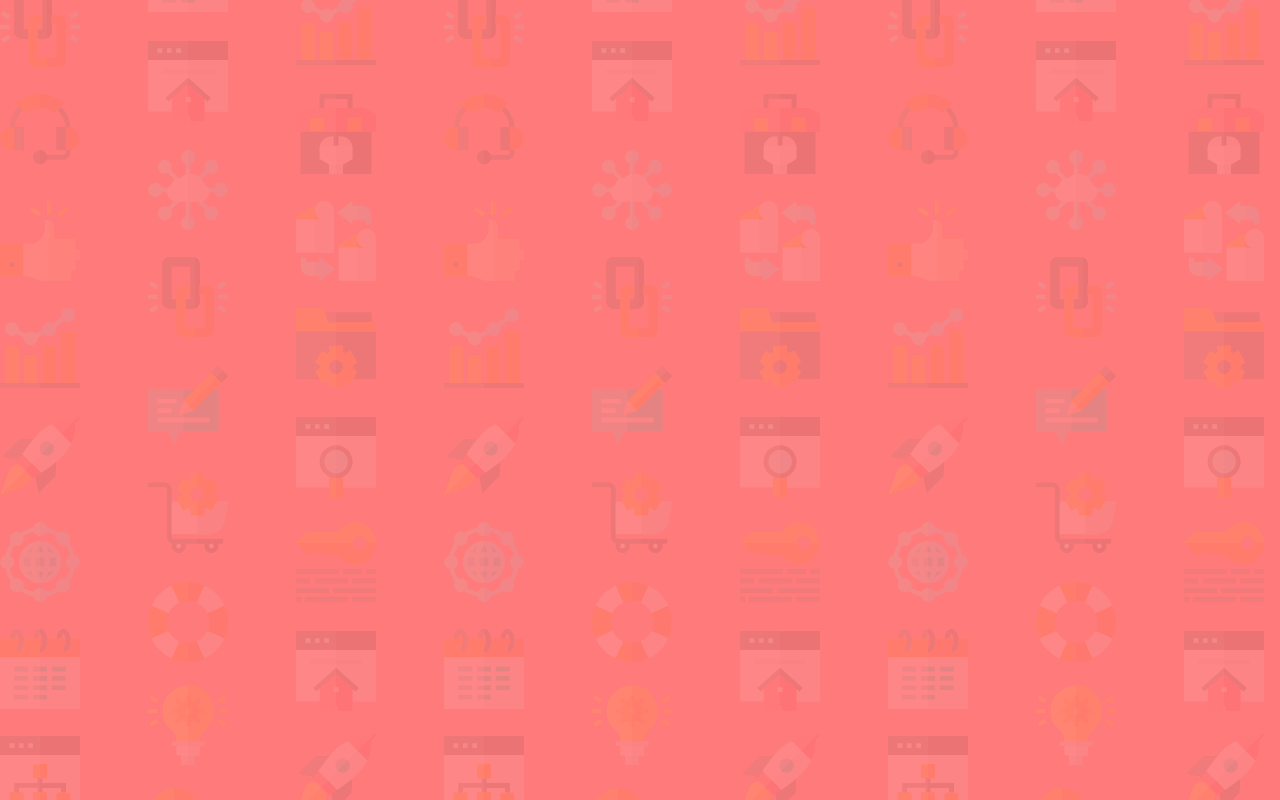
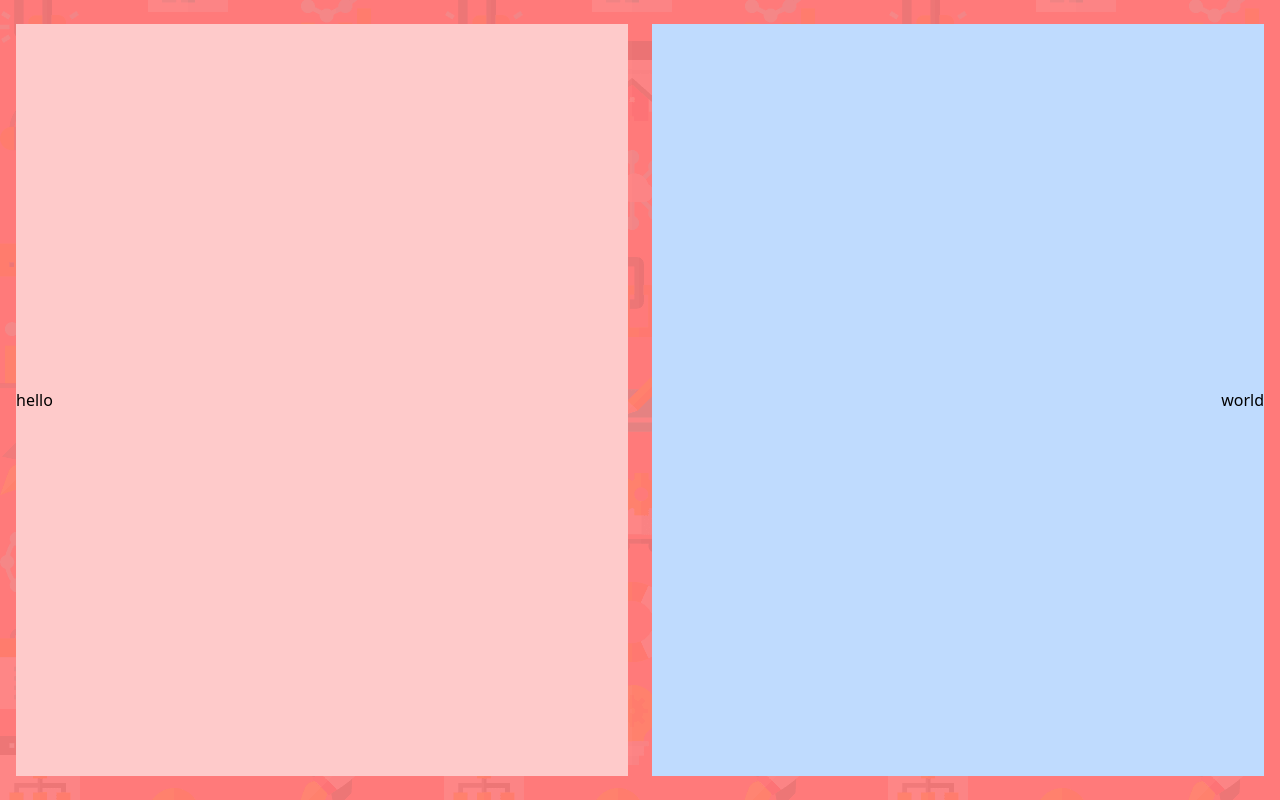
Before and after one commit to UnicornDad8/intro-component-with-sign-up-form, a plain HTML site: page index.html in a window 1280 px wide. Drawn offline with nearby package versions, Linux system fonts and the light colour scheme.

Commit message:
Positioning boxes according to layout

```diff
--- a/index.html
+++ b/index.html
@@ -19,5 +19,20 @@
   </head>
   <body
     class="w-screen h-auto md:h-screen bg-[#FF7A7A] bg-[url(./images/bg-intro-mobile.png)] md:bg-[url(./images/bg-intro-desktop.png)]"
-  ></body>
+  >
+    <main
+      class="h-full md:max-w-7xl max-w-full w-full mx-auto grid md:grid-rows-1 grid-rows-2 md:grid-cols-2 grid-cols-1 py-6 px-4 gap-x-6"
+    >
+      <section
+        class="bg-red-200 w-full h-full row-start-1 row-end-2 col-start-1 col-end-2 flex md:justify-start justify-center items-center"
+      >
+        hello
+      </section>
+      <section
+        class="bg-blue-200 w-full h-full md:row-start-1 row-start-2 md:row-end-2 row-end-3 md:col-start-2 md:col-end-3 col-start-1 col-end-2 flex md:justify-end justify-center items-center"
+      >
+        world
+      </section>
+    </main>
+  </body>
 </html>
```
